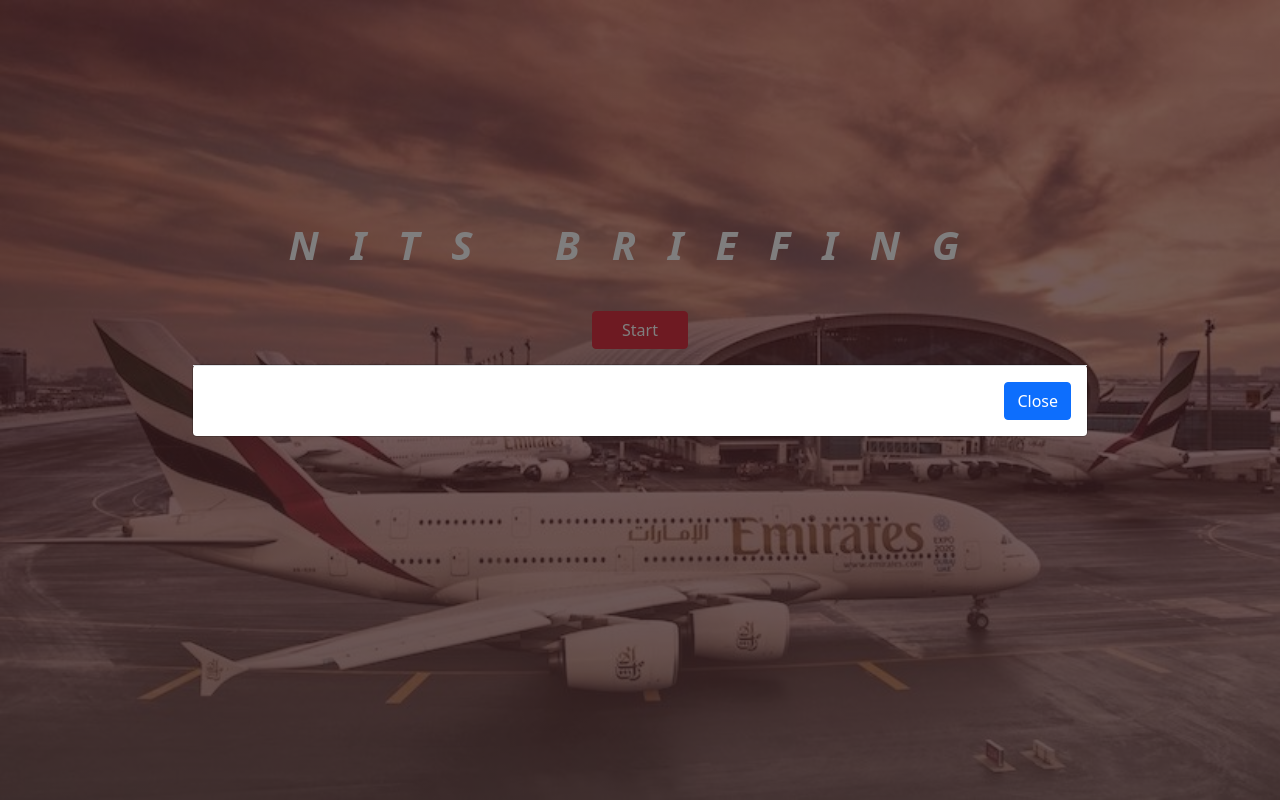
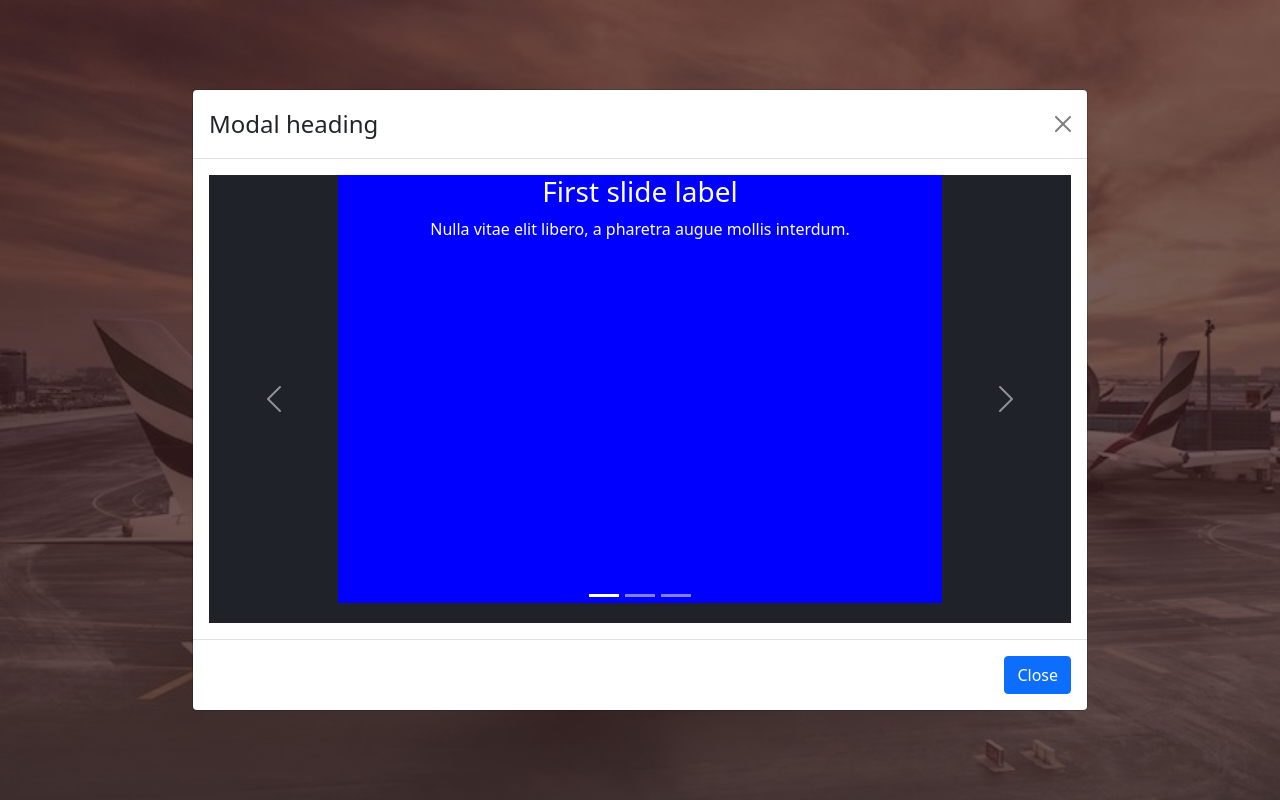
Before and after one commit to xiling1988/cs50final, a React (Create React App) app: page / in a window 1280 px wide. Both pictures are taken after a click on the button "Start". Built offline with nearby package versions, Linux system fonts and the light colour scheme.

Commit message:
Added carousel functionality to modal

```diff
--- a/src/App.css
+++ b/src/App.css
@@ -53,3 +53,22 @@
 .modal-body {
   height: 60vh;
 }
+
+.carousel {
+  color: white;
+  height: 100%;
+  background-color: hsl(221,13%,14%);
+}
+
+.caritem {
+  height: 100%;
+  background-color: blue;
+}
+
+.carousel-item {
+  height: 100%;
+}
+
+.carousel-inner {
+  height: 100%;
+}
--- /dev/null
+++ b/src/components/ModalBody.js
@@ -0,0 +1,24 @@
+import React from 'react';
+import Modal from 'react-bootstrap/Modal';
+import Button from 'react-bootstrap/Button'
+import Carousel from 'react-bootstrap/Carousel'
+import Slides from './Slides'
+
+
+
+const ModalBody = (props) => {
+  return (
+    <div>
+      <Modal.Header closeButton>
+        <Modal.Title id="contained-modal-title-vcenter">
+          Modal heading
+        </Modal.Title>
+      </Modal.Header>
+      <Modal.Body className='modal-body'>
+        <Slides/>
+      </Modal.Body>
+    </div>
+  );
+};
+
+export default ModalBody;
--- a/src/components/NitsModal.js
+++ b/src/components/NitsModal.js
@@ -1,8 +1,7 @@
 import React from 'react';
 import Modal from 'react-bootstrap/Modal';
 import Button from 'react-bootstrap/Button';
-import Slides from './Slides.js';
-
+import ModalBody from './ModalBody.js';
 const NitsModal = props => {
   return (
     <div className='modal-80w'>
@@ -13,7 +12,7 @@
       dialogClassName="modal-80w"
       centered
     >
-      <Slides/>
+      <ModalBody/>
       <Modal.Footer>
         <Button onClick={props.onHide}>Close</Button>
       </Modal.Footer>
--- a/src/components/Slides.js
+++ b/src/components/Slides.js
@@ -1,33 +1,51 @@
-import React from 'react';
-import Modal from 'react-bootstrap/Modal';
-import Button from 'react-bootstrap/Button'
-import Carousel from 'react-bootstrap/Carousel'
+import React from "react";
+import Carousel from "react-bootstrap/Carousel";
+import { useState } from "react";
 
+const Slides = () => {
 
+    const [index, setIndex] = useState(0);
 
-const Slides = (props) => {
-  return (
-    <div>
+    const handleSelect = (selectedIndex, e) => {
+      setIndex(selectedIndex);
+    };
 
-    </div>
-  );
-};
+    return (
+      <Carousel activeIndex={index} onSelect={handleSelect} className='carousel' interval={25000}>
+        <Carousel.Item>
+          <Carousel.Caption className="caritem">
+            <h3>First slide label</h3>
+            <p>Nulla vitae elit libero, a pharetra augue mollis interdum.</p>
+          </Carousel.Caption>
+        </Carousel.Item>
+        <Carousel.Item>
+          <img
+            className="d-block w-100"
+            src="holder.js/800x400?text=Second slide&bg=282c34"
+            alt="Second slide"
+          />
 
-export default Slides;
+          <Carousel.Caption>
+            <h3>Second slide label</h3>
+            <p>Lorem ipsum dolor sit amet, consectetur adipiscing elit.</p>
+          </Carousel.Caption>
+        </Carousel.Item>
+        <Carousel.Item>
+          <img
+            className="d-block w-100"
+            src="holder.js/800x400?text=Third slide&bg=20232a"
+            alt="Third slide"
+          />
 
+          <Carousel.Caption>
+            <h3>Third slide label</h3>
+            <p>
+              Praesent commodo cursus magna, vel scelerisque nisl consectetur.
+            </p>
+          </Carousel.Caption>
+        </Carousel.Item>
+      </Carousel>
+    );
+  }
 
-// <div>
-//           <Modal.Header closeButton>
-//             <Modal.Title id="contained-modal-title-vcenter">
-//               Modal heading
-//             </Modal.Title>
-//           </Modal.Header>
-//           <Modal.Body className='modal-body'>
-//             <h4>Centered Modal</h4>
-//             <p>
-//               Cras mattis consectetur purus sit amet fermentum. Cras justo odio,
-//               dapibus ac facilisis in, egestas eget quam. Morbi leo risus, porta ac
-//               consectetur ac, vestibulum at eros.
-//             </p>
-//           </Modal.Body>
-//         </div>
+  export default Slides;
```
Also changed, not shown: public/img/holder.svg (added).
